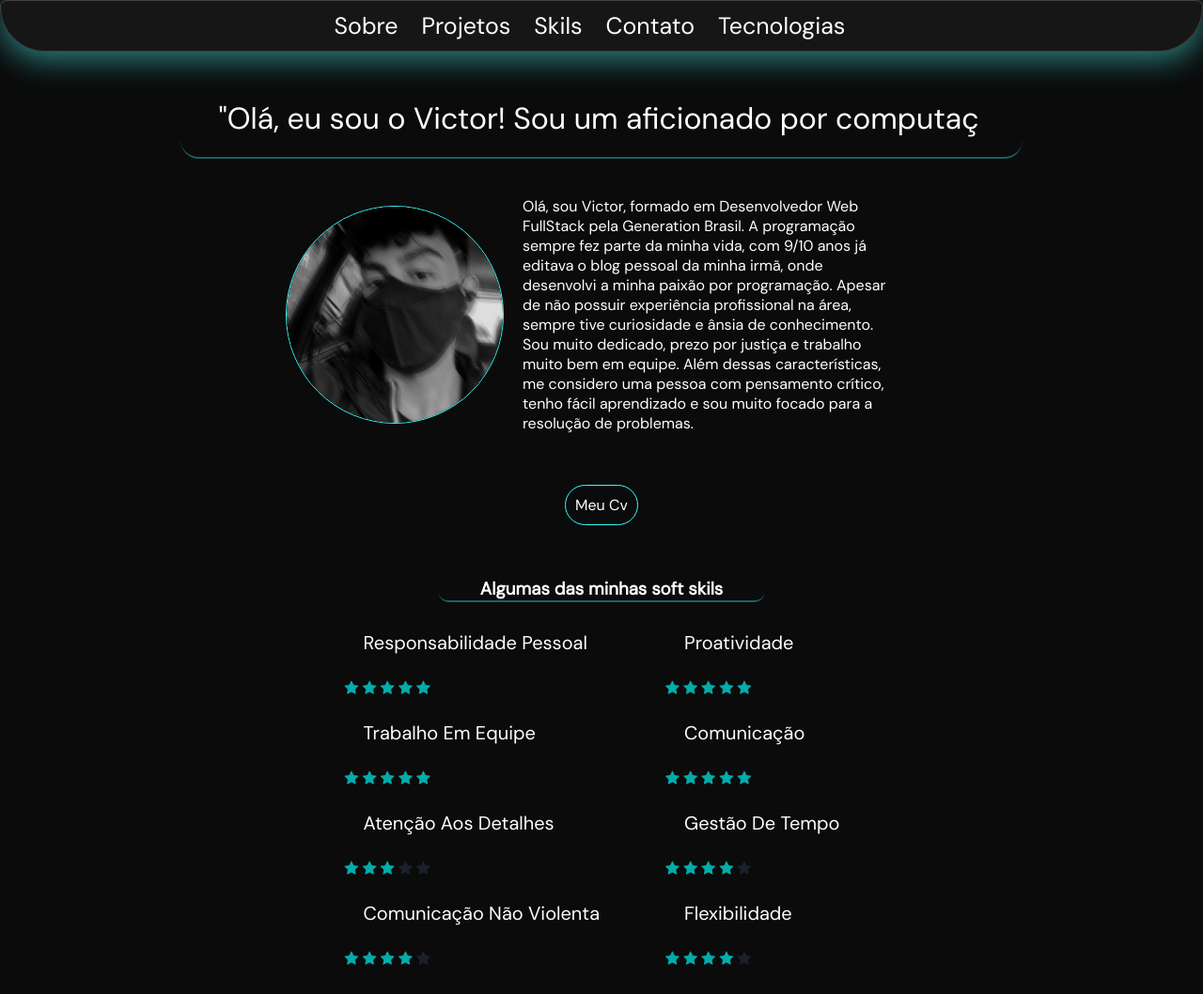
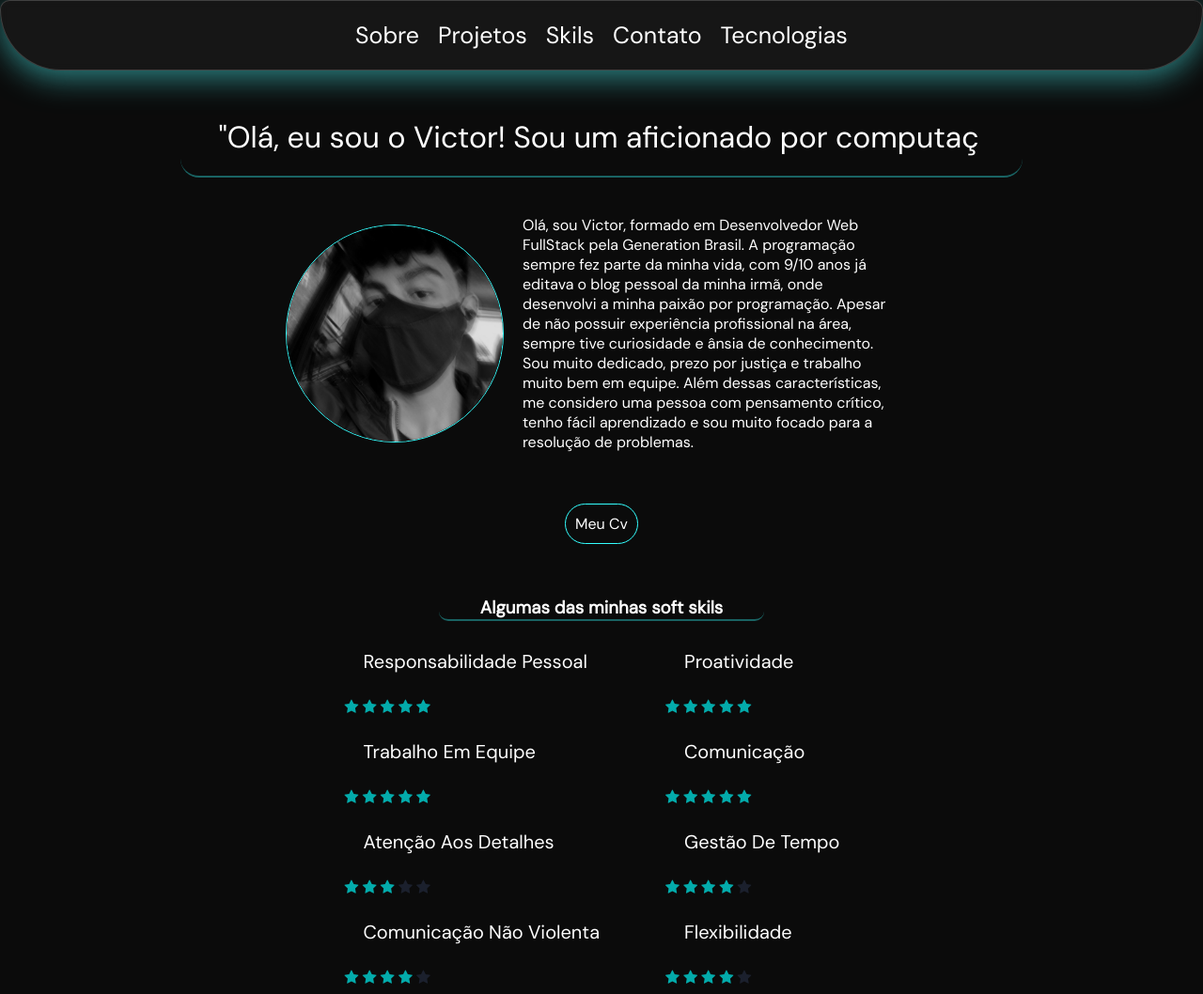
Before and after one commit to victorcosta1/Portifolio, a plain HTML site: page home.html in a window 1280 px wide. Shown: the top 1058 px of the page at 94% size. Drawn offline with Linux system fonts and the light colour scheme.

Commit message:
Update style.css

```diff
--- a/style.css
+++ b/style.css
@@ -76,7 +76,7 @@ nav ul {
 }
 
 nav ul li {
-    padding-right: 25px;
+    padding: 10px;
     color: white;
     font-size: 25px;
 }
@@ -96,7 +96,6 @@ li:hover{
     border: 1px solid #33FFFF;
     border-radius: 30px;
     background-color: #0e969648;
-    padding-left: 35px;
 
     transition: 0.5s;
 }
```
